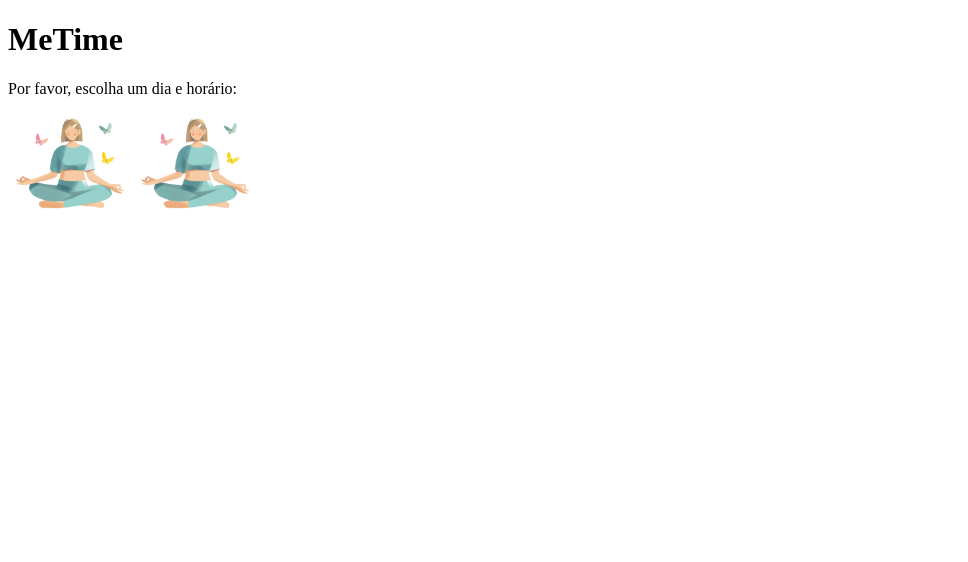
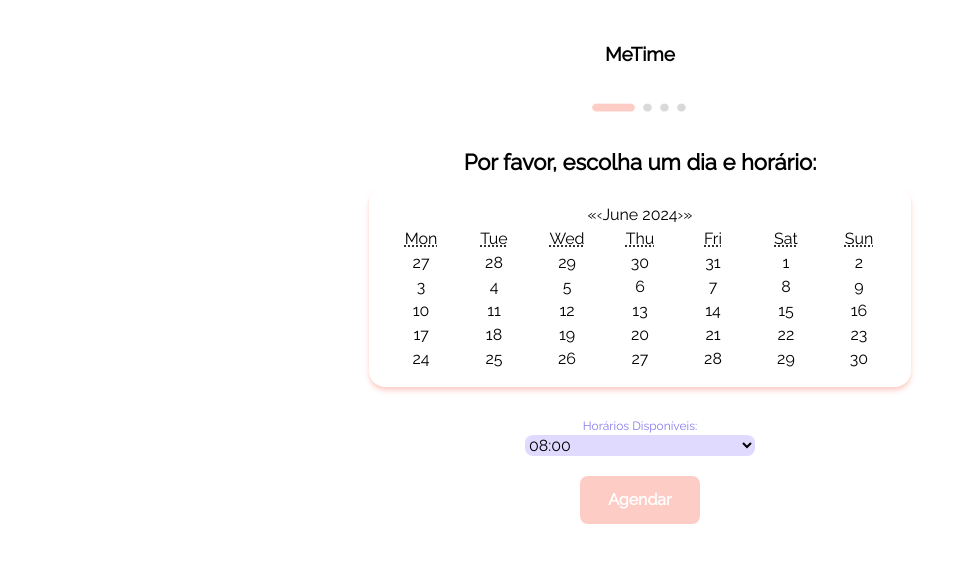
Before and after one commit to euukc/agendamento-online, a Next.js app: page /escolher-horario in a window 1280 px wide. Shown: the top 562 px of the page, without its empty margins (0-968 px from the left). Built offline with nearby package versions, Linux system fonts and the light colour scheme.

Commit message:
fix: implementando a tela de escolher data e horário

```diff
--- a/src/app/components/MainHome.jsx
+++ b/src/app/components/MainHome.jsx
@@ -7,8 +7,8 @@ export default function MainHome(){
     return (
         <main>
             <div className="flex flex-col justify-center items-center text-center mb-[40px]">
-                <h1 className="text-[32px] md:text-[40px] mb-[19px] font-extrabold px-[30px]">Bem-vindos à Esmalteria Eduarda Dias</h1>
-                <p className="text-[#7A7A7A] md:text-[16px] px-[20px]">Mime-se com um momento só seu. Agende seu horário e relaxe!</p>
+                <h1 className="text-[25px] md:text-[40px] mb-[19px] font-extrabold px-[30px]">Bem-vindos à Esmalteria Eduarda Dias</h1>
+                <p className="text-[#7A7A7A] text-[12px] md:text-[16px] px-[20px]">Mime-se com um momento só seu. Agende seu horário e relaxe!</p>
             </div>
             <div className="flex justify-end md:justify-center pr-8">
                 <button className="border-2 border-transparent p-[10px] rounded-lg bg-[#FDCCC5] text-white w-[149px] font-extrabold">
--- /dev/null
+++ b/src/app/escolher-horario/page.jsx
@@ -0,0 +1,57 @@
+"use client"
+
+import Image from "next/image";
+import Calendar from "react-calendar";
+import { useState } from "react";
+import Link from "next/link";
+
+export default function escolherHorario() {
+    const [date, setDate] = useState(new Date());
+
+    const onChange = (newDate) => {
+        setDate(newDate);
+    };
+
+    return (
+        <main className="w-full h-[300px] md:h-[300px] flex justify-center mt-10">
+            <header className="text-center">
+                <div className="flex flex-col items-center gap-8 mx-[15px]">
+                    <h1 className="text-[19px]">
+                        <strong>MeTime</strong>
+                    </h1>
+                    <Image src="/icon-passagem.png" width={100} height={50} alt="Icon" />
+                    <span className="text-[22px]">
+                        <strong>Por favor, escolha um dia e horário:</strong>
+                    </span>
+                </div>
+                <div>
+                    <Calendar
+                        onChange={onChange}
+                        value={date}
+                        className="border-transparent rounded-2xl p-4 m-2 shadow-md shadow-[#FDCCC5]" />
+                </div>
+                <div className="flex flex-col w-full justify-center items-center mt-[30px]">
+                    <label className="text-[#867BEE] text-[12px] flex justify-start" htmlFor="text">Horários Disponíveis:</label>
+                    <select className="bg-[#E1DAFF] w-[230px] rounded-[8px]" name="time" id="time">
+                        <option value="08:00">08:00</option>
+                        <option value="09:00">09:00</option>
+                        <option value="10:00">10:00</option>
+                        <option value="11:00">11:00</option>
+                        <option value="14:00">14:00</option>
+                        <option value="15:00">15:00</option>
+                        <option value="16:00">16:00</option>
+                        <option value="17:00">17:00</option>
+                        <option value="18:00">18:00</option>
+                    </select>
+                </div>
+                <div className="flex justify-center md:justify-center">
+                <button className="border-2 border-transparent p-[10px] rounded-lg bg-[#FDCCC5] text-white w-[120px] font-extrabold mt-[20px]">
+                    <Link href="/">Agendar</Link>
+                </button>
+            </div>
+
+
+            </header>
+        </main>
+    );
+}
--- a/src/app/page.jsx
+++ b/src/app/page.jsx
@@ -9,7 +9,7 @@ import MainHome from './components/MainHome';
 const HomePage = () => {
 
   return (
-    <main className='w-full h-min-full flex flex-col my-[35px] '>
+    <main className='w-full h-full flex flex-col my-[35px] '>
       <HeaderHome />
       <MainHome />
 
```
Also changed, not shown: public/icon-passagem.png (added).
